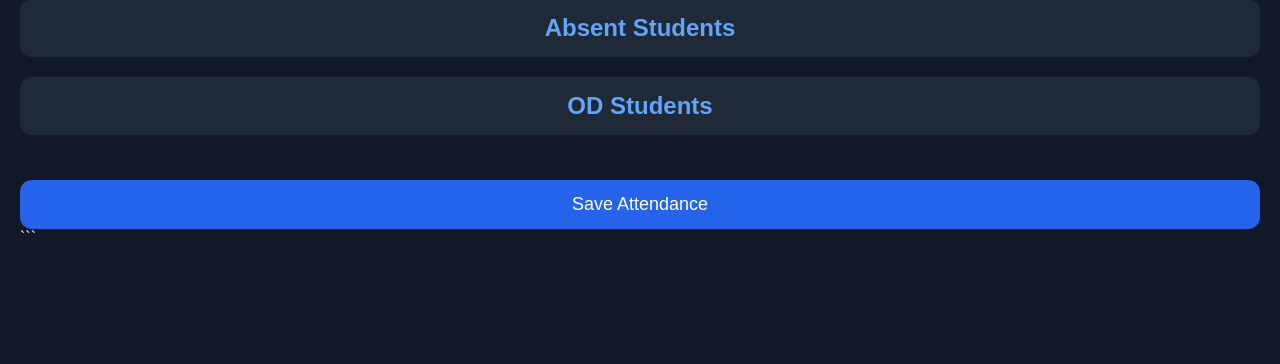
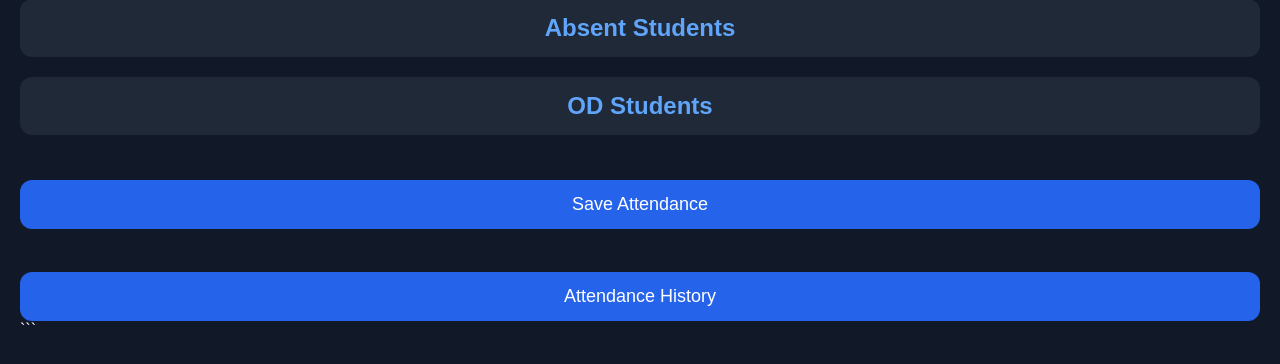
Before and after one commit to Navin-916/smart-attendance-system, a Flask app: page / in a window 1280 px wide. Shown: the part 215-579 px from the top of the page. Run offline with Flask 3, Linux system fonts and the light colour scheme; data that the repository does not hold is empty.

Commit message:
Added detailed historical attendance reports

````diff
--- a/App.py
+++ b/App.py
@@ -100,6 +100,38 @@ def save_attendance():
         Back to Attendance
     </a>
     """
+
+@app.route("/history")
+def history():
+
+    db_path = os.path.join(
+        os.path.dirname(__file__),
+        "Database",
+        "attendance.db"
+    )
+
+    conn = sqlite3.connect(db_path)
+    cursor = conn.cursor()
+
+    cursor.execute("""
+    SELECT
+        attendance_date,
+        COUNT(CASE WHEN status='Present' THEN 1 END),
+        COUNT(CASE WHEN status='OD' THEN 1 END),
+        COUNT(CASE WHEN status='Absent' THEN 1 END)
+    FROM attendance
+    GROUP BY attendance_date
+    ORDER BY attendance_date DESC
+    """)
+
+    history_data = cursor.fetchall()
+
+    conn.close()
+
+    return render_template(
+        "history.html",
+        history_data=history_data
+    )
 
 
 @app.route("/report")
@@ -277,7 +309,138 @@ function shareWhatsApp() {{
 </body>
 </html>
 """
+@app.route("/report/<attendance_date>")
+def view_old_report(attendance_date):
 
+    db_path = os.path.join(
+        os.path.dirname(__file__),
+        "Database",
+        "attendance.db"
+    )
 
+    conn = sqlite3.connect(db_path)
+    cursor = conn.cursor()
+
+    # Absent Students
+    cursor.execute("""
+    SELECT s.roll_no, s.name
+    FROM attendance a
+    JOIN students s
+    ON a.student_id = s.id
+    WHERE
+        a.attendance_date = ?
+        AND a.status = 'Absent'
+    ORDER BY s.roll_no
+    """,
+    (attendance_date,)
+    )
+
+    absent_students = cursor.fetchall()
+
+    # OD Students
+    cursor.execute("""
+    SELECT s.roll_no, s.name
+    FROM attendance a
+    JOIN students s
+    ON a.student_id = s.id
+    WHERE
+        a.attendance_date = ?
+        AND a.status = 'OD'
+    ORDER BY s.roll_no
+    """,
+    (attendance_date,)
+    )
+
+    od_students = cursor.fetchall()
+
+    # Present Count
+    cursor.execute("""
+    SELECT COUNT(*)
+    FROM attendance
+    WHERE
+        attendance_date = ?
+        AND status = 'Present'
+    """,
+    (attendance_date,)
+    )
+
+    present_count = cursor.fetchone()[0]
+
+    absent_count = len(absent_students)
+    od_count = len(od_students)
+
+    # Total Strength
+    cursor.execute("""
+    SELECT COUNT(*)
+    FROM students
+    """)
+
+    total_strength = cursor.fetchone()[0]
+
+    report_text = f"""
+AI&DS Attendance Report
+
+Date: {attendance_date}
+
+Total Strength: {total_strength}
+
+Present: {present_count}
+OD: {od_count}
+Absent: {absent_count}
+
+OD Students
+
+"""
+
+    for roll_no, name in od_students:
+        report_text += f"{roll_no} - {name}\n"
+
+    report_text += "\nAbsent Students\n\n"
+
+    for roll_no, name in absent_students:
+        report_text += f"{roll_no} - {name}\n"
+
+    conn.close()
+
+    return f"""
+<!DOCTYPE html>
+<html>
+<head>
+
+    <title>Attendance Report</title>
+
+    <style>
+
+    body {{
+        font-family: Arial, sans-serif;
+        padding: 30px;
+    }}
+
+    pre {{
+        background: #f4f4f4;
+        padding: 20px;
+        border-radius: 8px;
+        white-space: pre-wrap;
+    }}
+
+    </style>
+
+</head>
+
+<body>
+
+    <h1>Attendance Report</h1>
+
+    <pre>{report_text}</pre>
+
+    <br>
+
+    <a href="/history">
+        Back to History
+    </a>
+
+</body>
+</html>
+"""
 if __name__ == "__main__":
     app.run(debug=True)
--- a/templates/attendance_v2.html
+++ b/templates/attendance_v2.html
@@ -253,6 +253,13 @@
     <button class="save-btn" type="submit">
         Save Attendance
     </button>
+    <br><br>
+
+<a href="/history">
+    <button type="button" class="save-btn">
+        Attendance History
+    </button>
+</a>
 
 </form>
 ```
````
Also changed, not shown: templates/history.html (added, +63 -0 lines).
